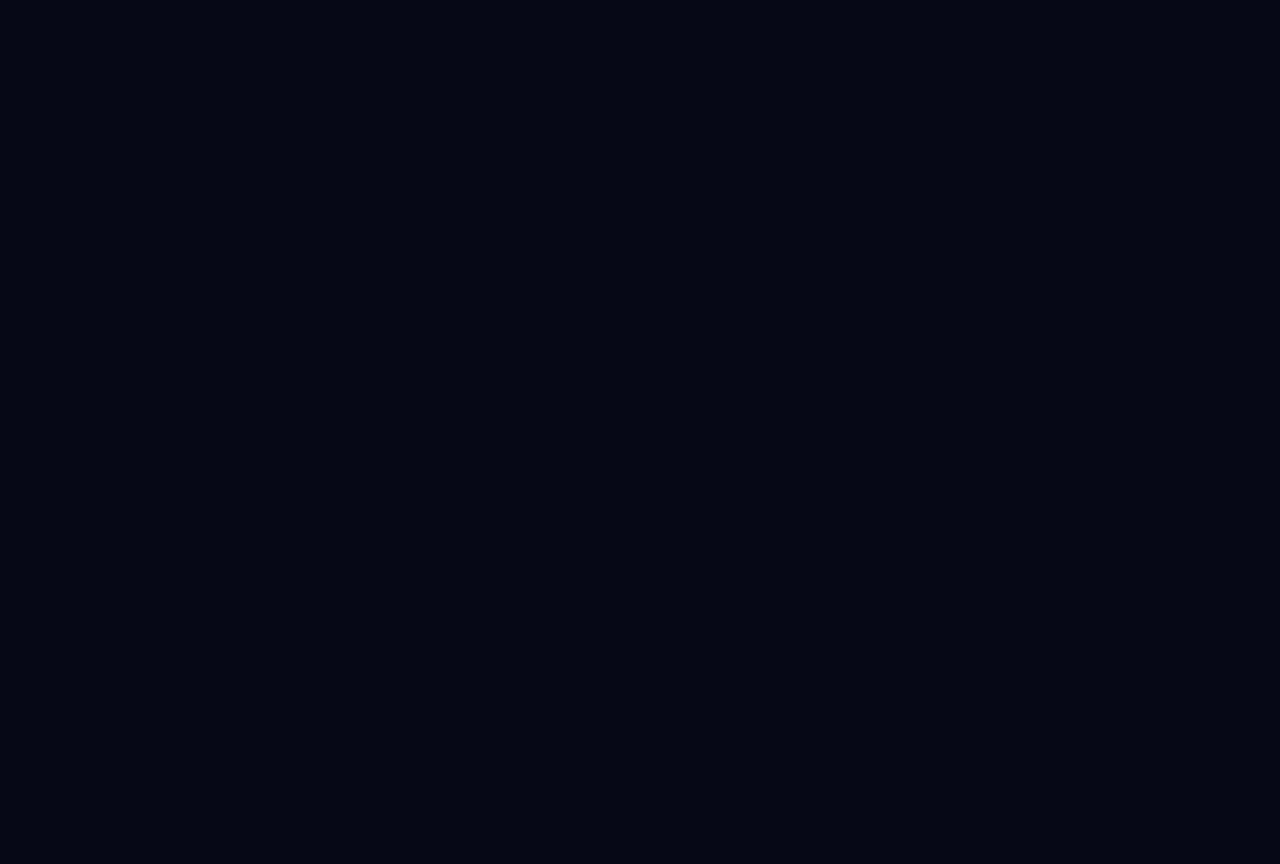
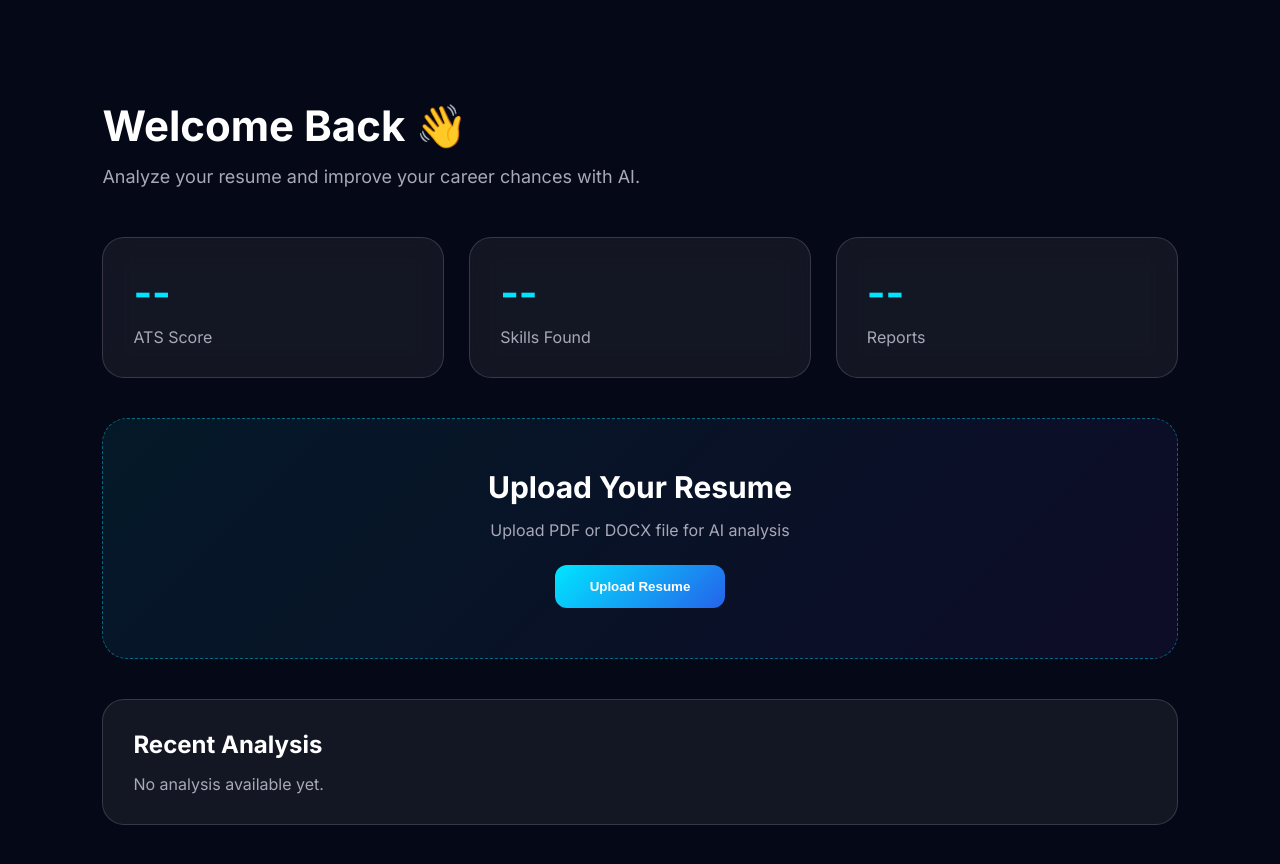
Before and after one commit to shrishti452/smart-resume-analyzer, a React (Vite) app: page /dashboard in a window 1280 px wide. Before the commit this address had no page. Shown: the top 864 px of the page. Before the commit the page ends 800 px from the top, so only its background shows below. Built offline with nearby package versions, Linux system fonts and the light colour scheme.

Commit message:
Create dashboard page with routing and UI

```diff
--- a/src/Pages/Dashboard/Dashboard.css
+++ b/src/Pages/Dashboard/Dashboard.css
@@ -0,0 +1,271 @@
+.dashboard {
+
+    min-height: 100vh;
+
+    padding: 100px 8%;
+
+    background: #050816;
+
+    color: white;
+
+}
+
+
+
+/* Header */
+
+.dashboard-header {
+
+    margin-bottom: 50px;
+
+}
+
+
+.dashboard-header h1 {
+
+    font-size: 42px;
+
+    margin-bottom: 15px;
+
+}
+
+
+
+.dashboard-header p {
+
+    color: #a8a8b8;
+
+    font-size: 18px;
+
+}
+
+
+
+/* Stats */
+
+.dashboard-stats {
+
+    display: grid;
+
+    grid-template-columns: repeat(3, 1fr);
+
+    gap: 25px;
+
+    margin-bottom: 40px;
+
+}
+
+
+
+.stat-card {
+
+    padding: 30px;
+
+    border-radius: 22px;
+
+
+    background:
+        rgba(255, 255, 255, .06);
+
+
+    border: 1px solid rgba(255, 255, 255, .15);
+
+
+    backdrop-filter: blur(15px);
+
+
+    transition: .3s;
+
+}
+
+
+
+.stat-card:hover {
+
+    transform: translateY(-8px);
+
+    border-color: #00e5ff;
+
+}
+
+
+
+.stat-card h2 {
+
+    font-size: 40px;
+
+    color: #00e5ff;
+
+    margin-bottom: 10px;
+
+}
+
+
+
+.stat-card p {
+
+    color: #a8a8b8;
+
+}
+
+
+
+/* Upload Box */
+
+.upload-box {
+
+
+    padding: 50px;
+
+
+    border-radius: 25px;
+
+
+    text-align: center;
+
+
+    background:
+
+        linear-gradient(135deg,
+            rgba(0, 229, 255, .08),
+            rgba(124, 58, 237, .08));
+
+
+    border: 1px dashed rgba(0, 229, 255, .4);
+
+
+    margin-bottom: 40px;
+
+}
+
+
+
+.upload-box h2 {
+
+    font-size: 30px;
+
+    margin-bottom: 15px;
+
+}
+
+
+
+.upload-box p {
+
+    color: #a8a8b8;
+
+    margin-bottom: 25px;
+
+}
+
+
+
+.upload-box button {
+
+
+    padding: 14px 35px;
+
+
+    border: none;
+
+
+    border-radius: 12px;
+
+
+    background:
+
+        linear-gradient(135deg,
+            #00e5ff,
+            #2563eb);
+
+
+    color: white;
+
+
+    font-weight: 600;
+
+
+    cursor: pointer;
+
+
+    transition: .3s;
+
+}
+
+
+
+.upload-box button:hover {
+
+
+    transform: translateY(-4px);
+
+
+    box-shadow:
+
+        0 15px 35px rgba(0, 229, 255, .35);
+
+
+}
+
+
+
+/* Recent */
+
+.recent-box {
+
+
+    padding: 30px;
+
+
+    border-radius: 22px;
+
+
+    background:
+
+        rgba(255, 255, 255, .06);
+
+
+    border:
+
+        1px solid rgba(255, 255, 255, .15);
+
+
+}
+
+
+
+.recent-box h2 {
+
+    margin-bottom: 15px;
+
+}
+
+
+
+.recent-box p {
+
+    color: #a8a8b8;
+
+}
+
+
+
+/* Responsive */
+
+@media(max-width:900px) {
+
+
+    .dashboard-stats {
+
+        grid-template-columns: 1fr;
+
+    }
+
+
+    .dashboard {
+
+        padding: 80px 5%;
+
+    }
+
+}
--- a/src/Pages/Dashboard/Dashboard.jsx
+++ b/src/Pages/Dashboard/Dashboard.jsx
@@ -0,0 +1,91 @@
+import "./Dashboard.css";
+
+function Dashboard() {
+
+    return (
+
+        <div className="dashboard">
+
+            <div className="dashboard-header">
+
+                <h1>
+                    Welcome Back 👋
+                </h1>
+
+                <p>
+                    Analyze your resume and improve your career chances with AI.
+                </p>
+
+            </div>
+
+
+            <div className="dashboard-stats">
+
+                <div className="stat-card">
+
+                    <h2>--</h2>
+                    <p>ATS Score</p>
+
+                </div>
+
+
+                <div className="stat-card">
+
+                    <h2>--</h2>
+                    <p>Skills Found</p>
+
+                </div>
+
+
+                <div className="stat-card">
+
+                    <h2>--</h2>
+                    <p>Reports</p>
+
+                </div>
+
+            </div>
+
+
+
+            <div className="upload-box">
+
+                <h2>
+                    Upload Your Resume
+                </h2>
+
+                <p>
+                    Upload PDF or DOCX file for AI analysis
+                </p>
+
+
+                <button>
+                    Upload Resume
+                </button>
+
+
+            </div>
+
+
+
+            <div className="recent-box">
+
+                <h2>
+                    Recent Analysis
+                </h2>
+
+                <p>
+                    No analysis available yet.
+                </p>
+
+            </div>
+
+
+        </div>
+
+    );
+
+}
+
+
+export default Dashboard;
--- a/src/routes/AppRoutes.jsx
+++ b/src/routes/AppRoutes.jsx
@@ -3,6 +3,7 @@ import { BrowserRouter, Routes, Route } from "react-router-dom";
 import Home from "../pages/Home/Home";
 import Login from "../pages/Login/Login";
 import Register from "../pages/Register/Register";
+import Dashboard from "../pages/Dashboard/Dashboard";
 
 function AppRoutes() {
     return (
@@ -11,6 +12,10 @@ function AppRoutes() {
                 <Route path="/" element={<Home />} />
                 <Route path="/login" element={<Login />} />
                 <Route path="/register" element={<Register />} />
+                <Route
+                    path="/dashboard"
+                    element={<Dashboard />}
+                />
             </Routes>
         </BrowserRouter>
     );
```
